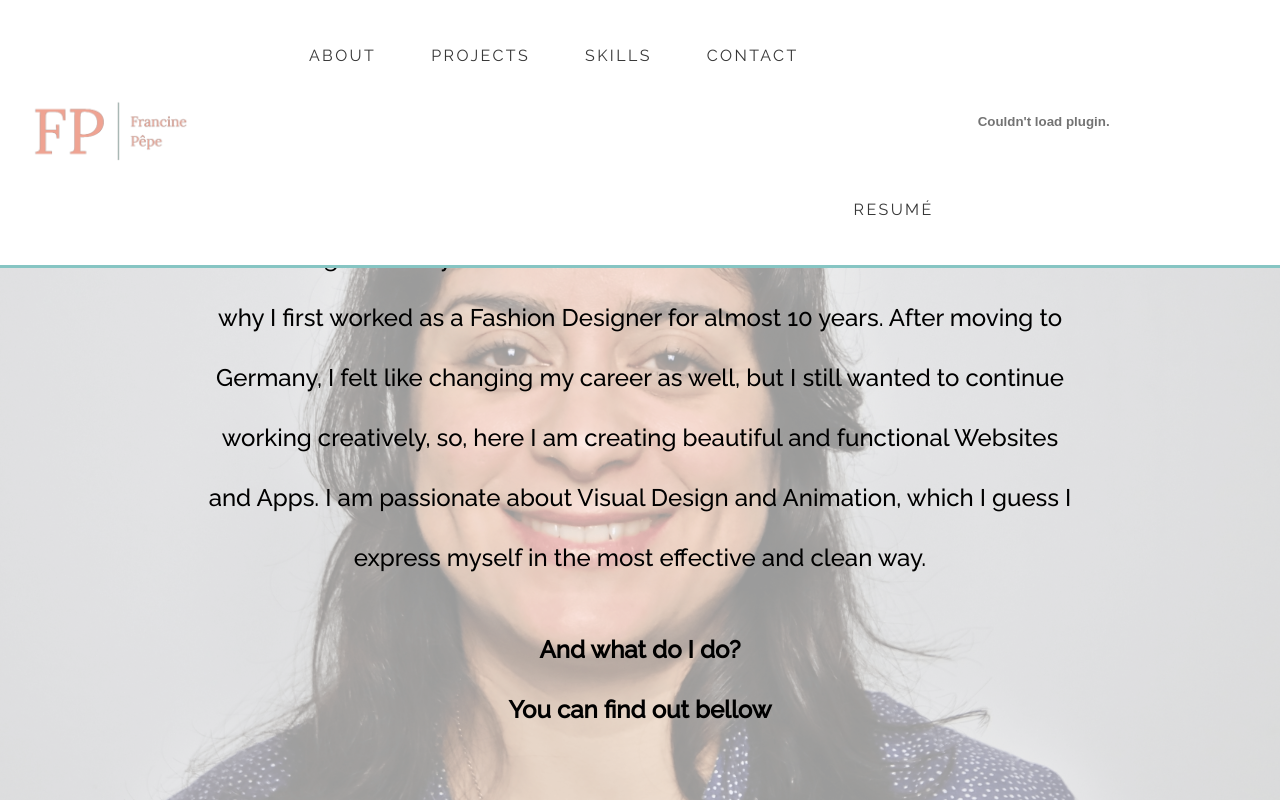
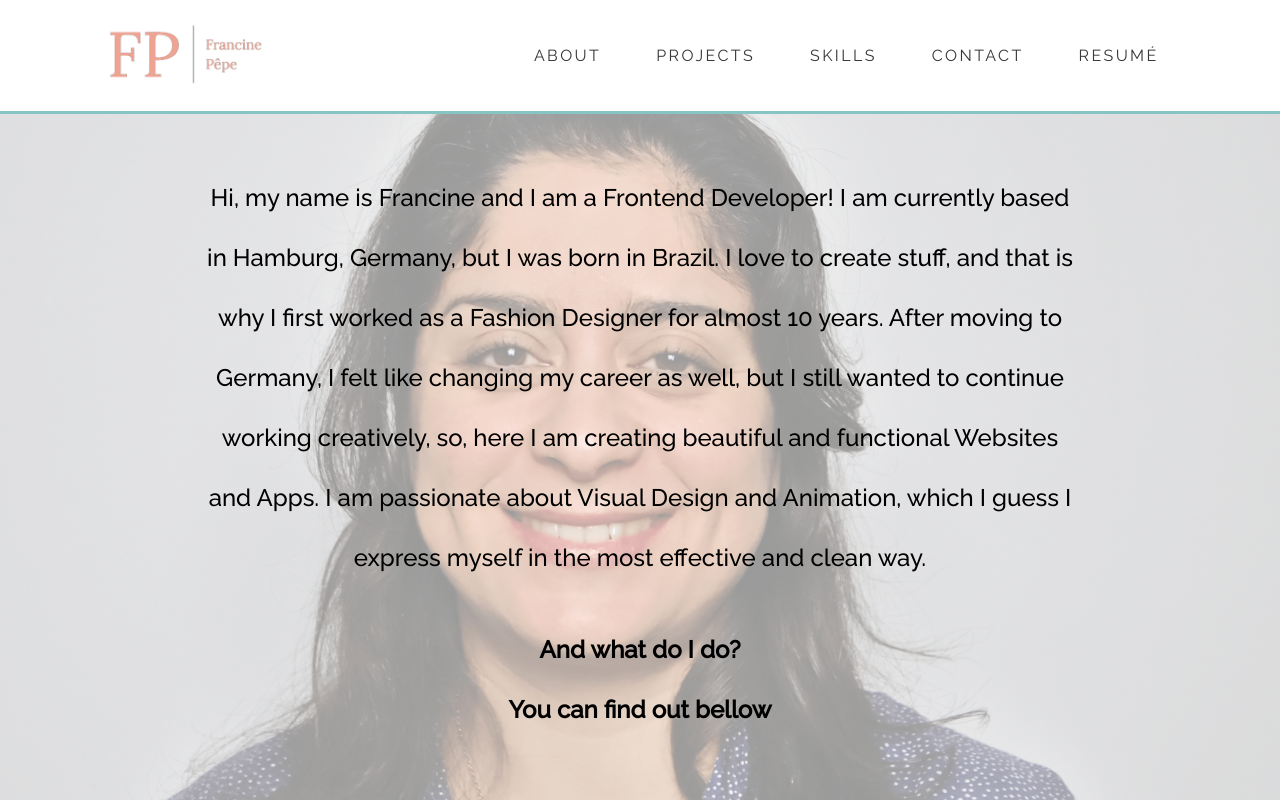
Before and after one commit to Francine-Pepe/portfolio-webdev, a React (Create React App) app: page / in a window 1280 px wide. Shown: the top 800 px of the page. Built offline with nearby package versions, Linux system fonts and the light colour scheme.

Commit message:
refactor <a> tag. New link

```diff
--- a/src/Components/Navbar/Navbar.js
+++ b/src/Components/Navbar/Navbar.js
@@ -29,13 +29,11 @@ export default function Navbar() {
             </li>
             <li>
               <a
-                // href="https://acrobat.adobe.com/link/review?uri=urn:aaid:scds:US:c4e972e9-8e9f-35bb-b9de-1bef646f3c91"
-                href="/"
+                href="https://acrobat.adobe.com/link/review?uri=urn:aaid:scds:US:c4e972e9-8e9f-35bb-b9de-1bef646f3c91"
                 target="_blank"
-                // rel="noreferrer noopener"
+                rel="noreferrer noopener"
                 download
               >
-                <embed src="./Files/Francine_Pêpe_CV.pdf" type="application/pdf" width="100%" height="100%"></embed>
                 Resumé
               </a>
             </li>
```
